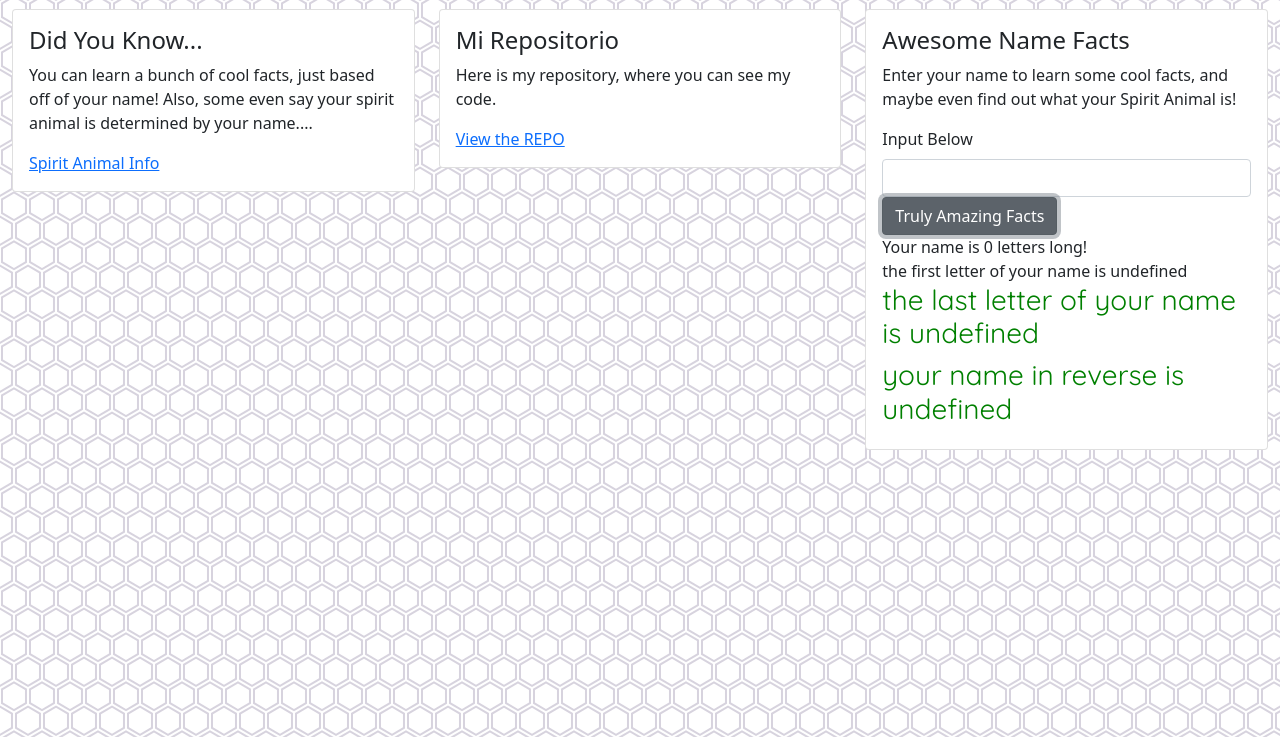
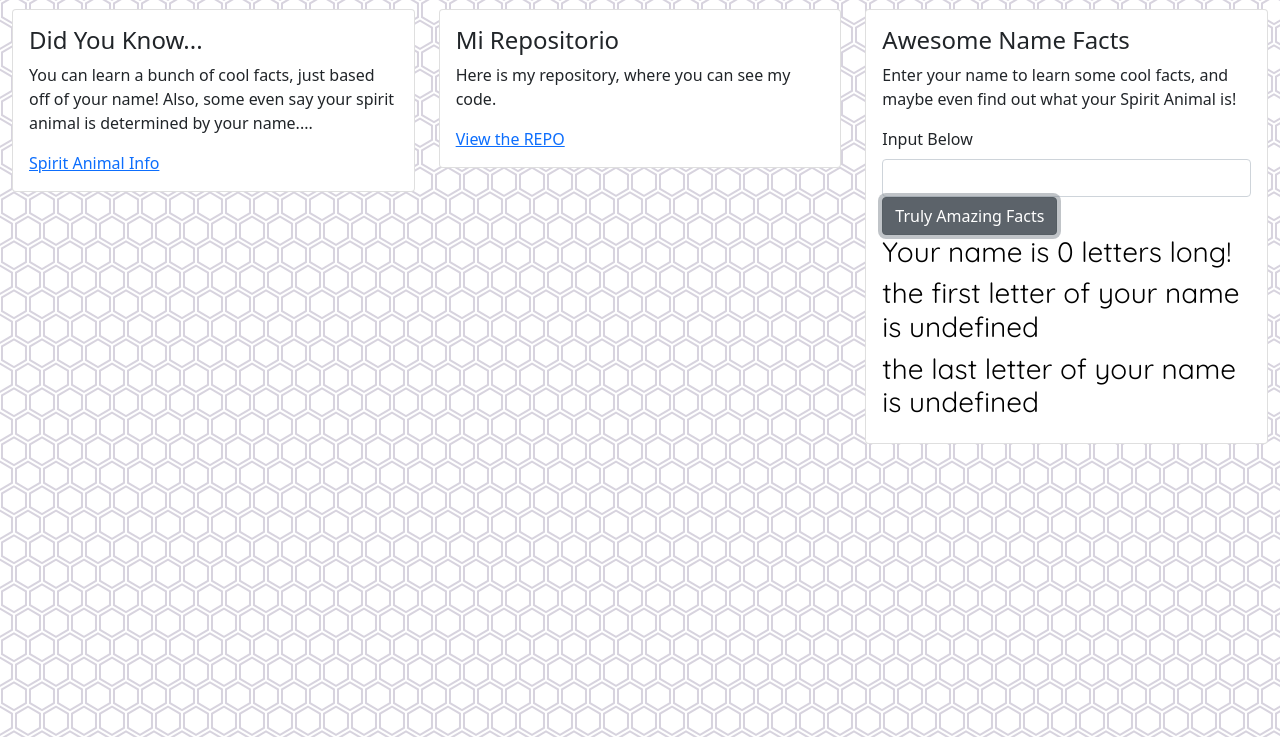
Before and after one commit to mithrandiryeet/delta_name_game, a plain HTML site: page index.html in a window 1280 px wide. Both pictures are taken after a click on the button "Truly Amazing Facts". Shown: the part 63-800 px from the top of the page. Drawn offline with nearby package versions, Linux system fonts and the light colour scheme.

Commit message:
Add files via upload

```diff
--- a/scripts/script.js
+++ b/scripts/script.js
@@ -27,10 +27,10 @@ $(document).ready(function () {  //iife
 function generateCoolNameFacts(userName) {
   let coolFacts = '';
 
-  coolFacts = nameLength(userName);
-  coolFacts += " <br> " + nameStart(userName);
+  coolFacts = "<h3>" + nameLength(userName) + "</h3>";
+  coolFacts += " <h3> " + nameStart(userName) + "</h3>";
   coolFacts += "<h3> " + nameEnd(userName) + "</h3>";
-  coolFacts += "<h3>" + reverseName(userName) + "</h3>"
+  // coolFacts += "<h3>" + reverseName(userName) + "</h3>"
 
 
   console.log("initialized the coolFacts variable: " + coolFacts);
@@ -53,12 +53,12 @@ function nameEnd(name) {
   return "the last letter of your name is " + name[lastIndex]
 }
 
-  function reverseName(name) {
+//   function reverseName(name) {
 
-   let arrName = name.split();
+//    let arrName = name.split();
 
-   revName = arrName.reverse();
+//    revName = arrName.reverse();
 
-   return "your name in reverse is " + name[arrName]
+//    return "your name in reverse is " + name[arrName]
 
- }
+//  }
--- a/styles/style.css
+++ b/styles/style.css
@@ -34,3 +34,7 @@ h3 {
 .card {
   margin-top: 1rem;
 }
+
+h1, h2, h3 {
+  color: black
+}
```
